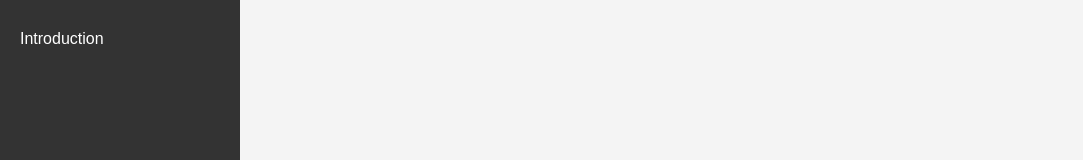
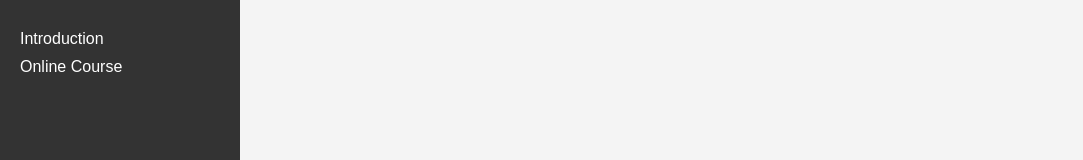
Before and after one commit to Ying0049/process-safety, a plain HTML site: page index.html in a window 1280 px wide. Shown: the top 160 px of the page, without its empty margins (0-1083 px from the left). Drawn offline with Linux system fonts and the light colour scheme.

Commit message:
Update index.html

```diff
--- a/index.html
+++ b/index.html
@@ -47,6 +47,7 @@
 <body>
     <div class="sidebar">
         <a href="https://ying0049.github.io/process-safety/intro.html">Introduction</a>
+         <a href="https://www.coursera.org/learn/introduction-to-process-safety-and-risk-analysis/">Online Course</a>
     </div>
     <div class="content">
         <div class="welcome">
```
